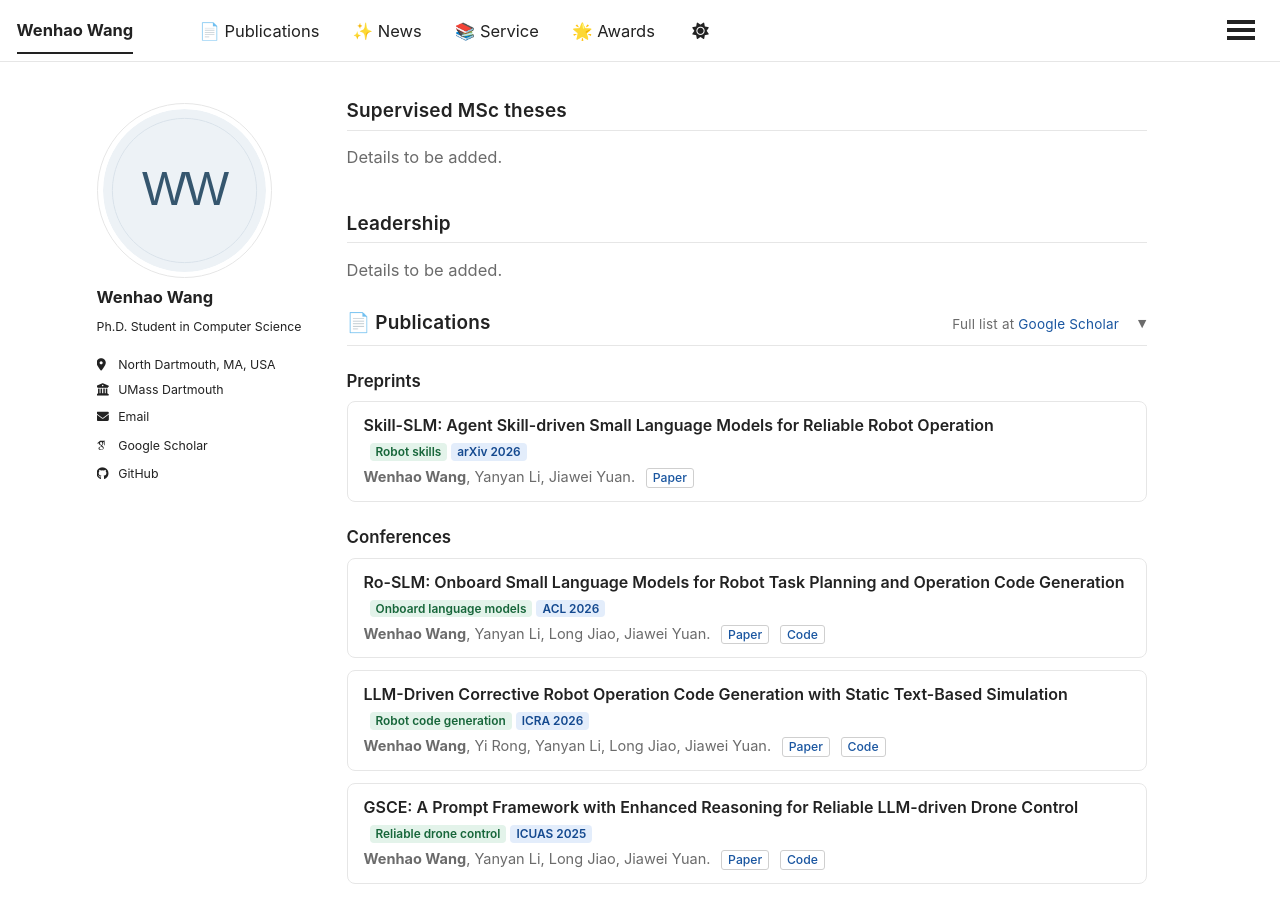
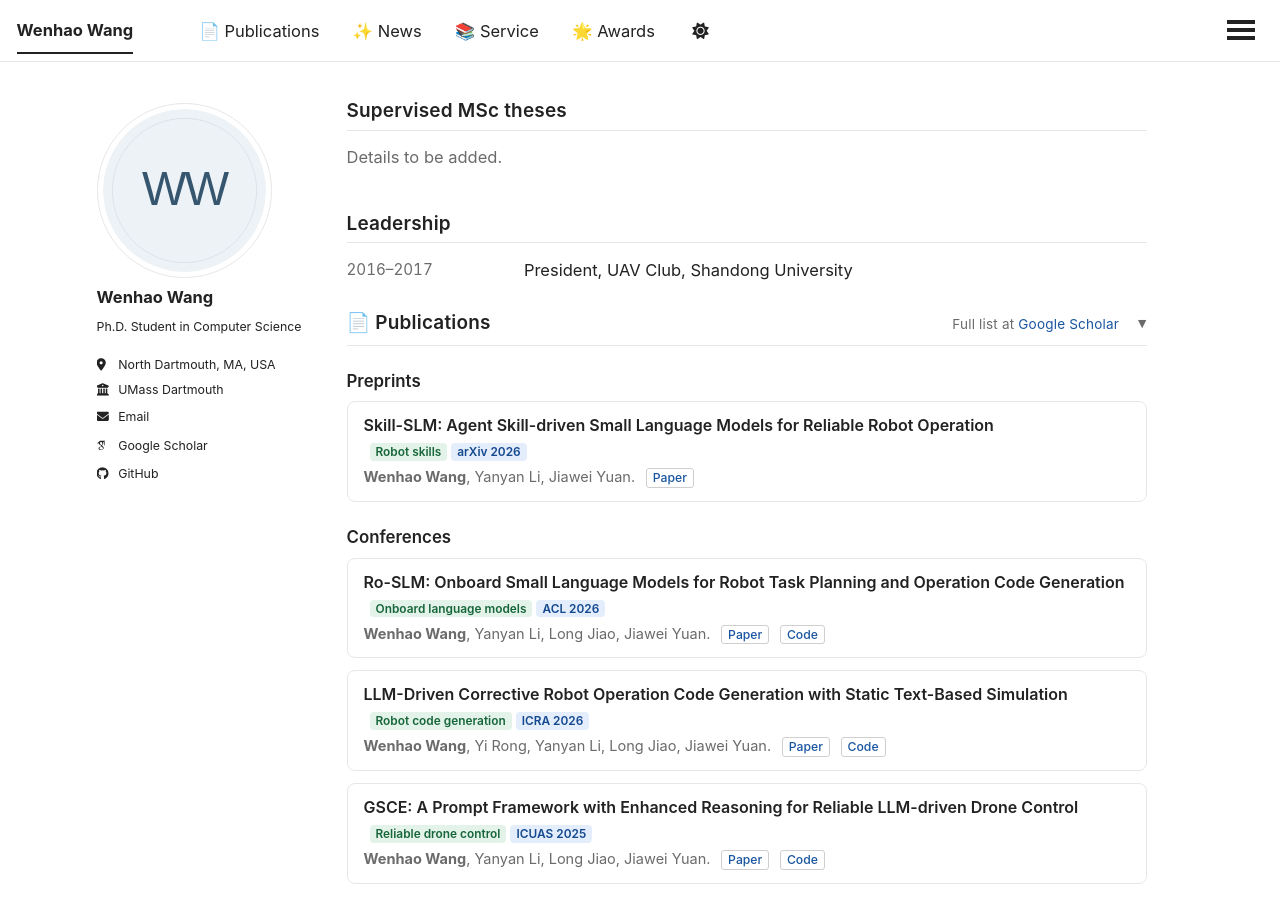
Before and after one commit to flyboyhoward/flyboyhoward.github.io, a Jekyll site: the page built from index.html, in a window 1280 px wide and 900 px high, scrolled down 1468 px. Built offline with Jekyll 4.4.1, drawn with Linux system fonts in a browser that asks for light colours; some web fonts are replaced; a script that is not in the unit is left out.

Commit message:
Add UAV Club presidency to Leadership

```diff
--- a/_data/service.yml
+++ b/_data/service.yml
@@ -15,7 +15,6 @@
   #     text: "Student name, [Thesis title](https://example.com)."
 
 - heading: "Leadership"
-  entries: []
-  # Replace [] with entries such as:
-  #   - date: "YYYY–YYYY"
-  #     text: "Role, organization."
+  entries:
+    - date: "2016–2017"
+      text: "President, UAV Club, Shandong University"
```
